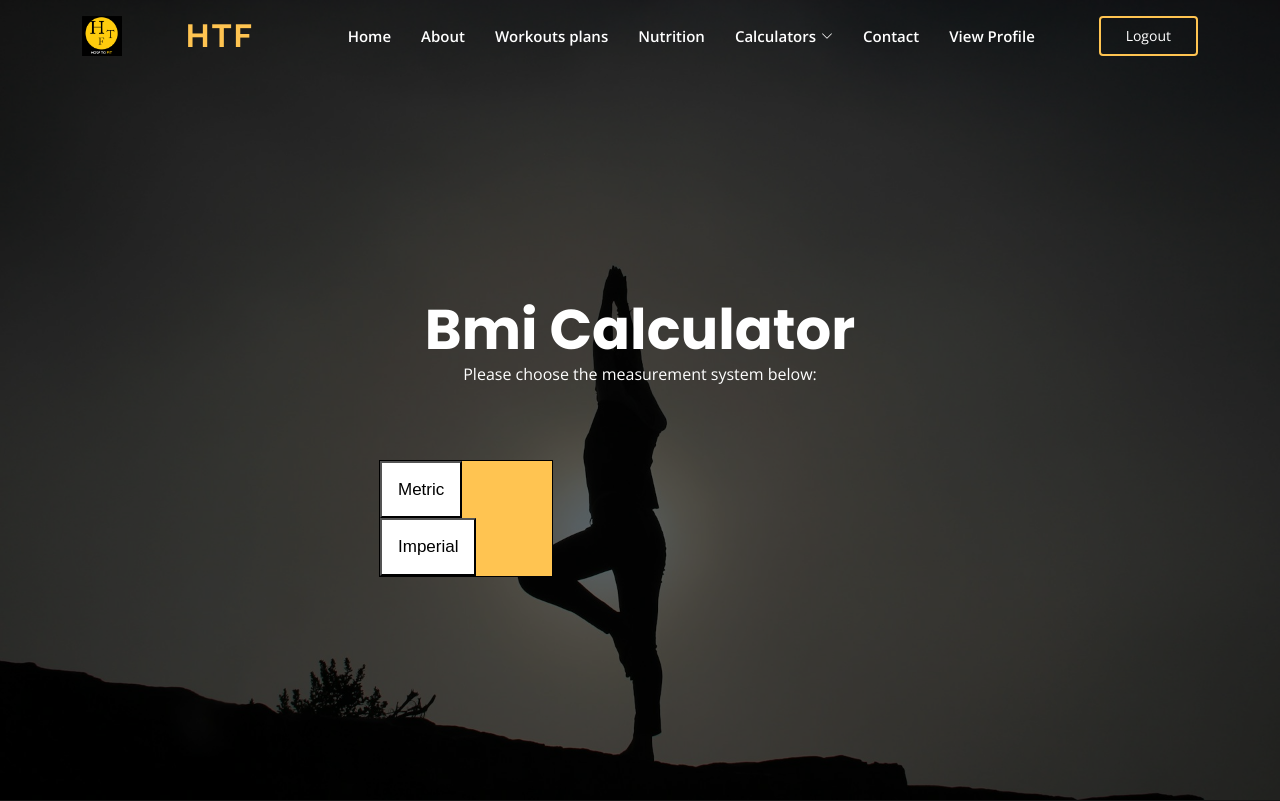
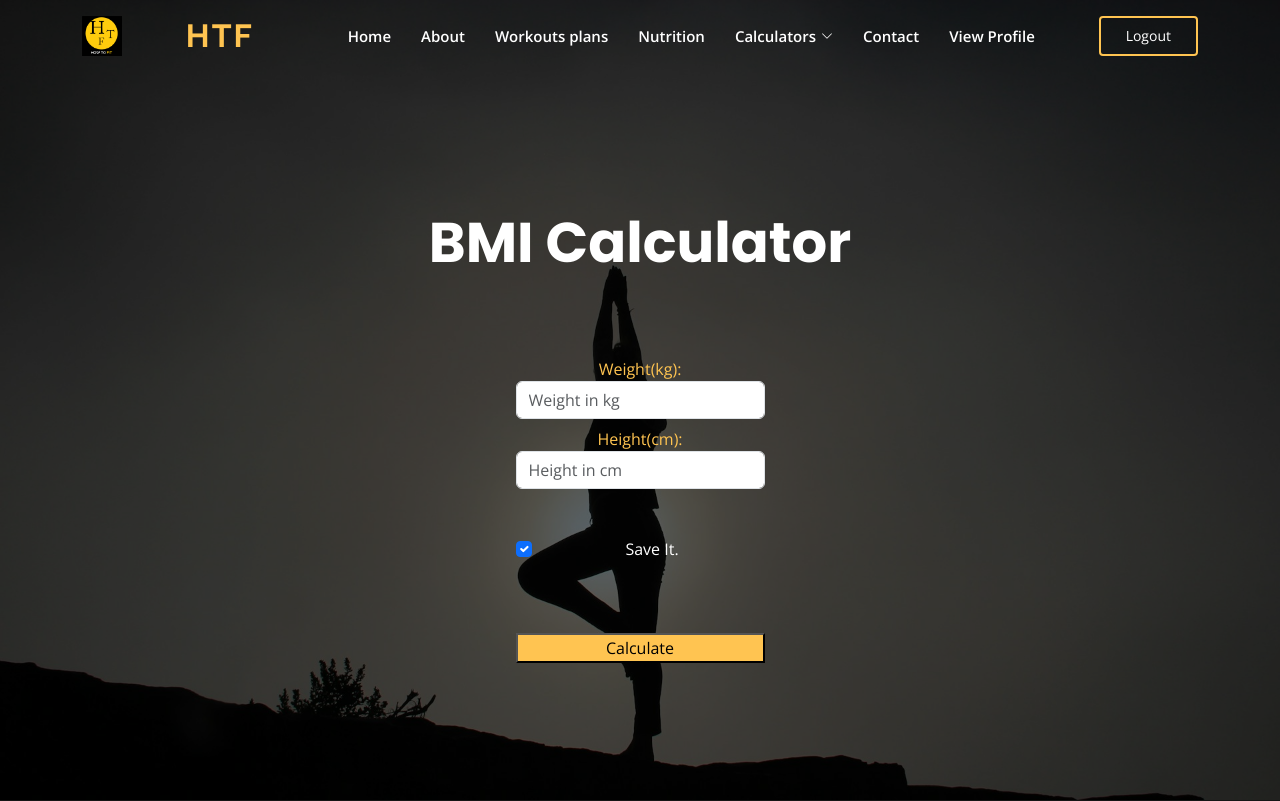
Before and after one commit to vtbossss/htf-fitness-web-application--Django-project, a Django app: page /bmicalculator in a window 1280 px wide. Shown: the top 801 px of the page. Run offline with Django 4.2, Linux system fonts and the light colour scheme; a user stored in the database is signed in; some libraries are stand-ins or nearby versions.

Commit message:
project inhancement

```diff
--- a/htf/auth_app/views.py
+++ b/htf/auth_app/views.py
@@ -43,8 +43,8 @@ def signup(request):
 
 
         try:
-            if(User.objects.get(phone=phone)):
-                messages.warning(request,"Phone number is already taken")
+            if(User.objects.get(username=phone)):
+                messages.warning(request,"username is already taken")
                 return redirect('/signup')
         except Exception as identifier:
             pass
@@ -68,8 +68,6 @@ def signup(request):
 
 
 def dologin(request):
-    if not request.user.is_authenticated:
-        messages.info(request,"Please Login to Continue")
     if(request.method=="POST"):
         phone=request.POST.get("usernumber")
         pass1=request.POST.get("pass1")
@@ -94,18 +92,14 @@ def bcalc(request):
         return redirect('/login')
     if(request.method=='POST'):
 
-        weight_metric=request.POST.get('weight-metric')
-        weight_imperial=request.POST.get('weight-imperial')
-        if weight_metric:
-            weight=float(request.POST.get('weight-metric'))
-            height=float(request.POST.get('height-metric'))
-        elif weight_imperial:
-            weight=round(float(request.POST.get('weight-imperial'))/2.205)
-            height=round((float(request.POST.get('feet'))*30.48+float(request.POST.get("inches"))*2.54)/100)
-        bmi=(weight/(height**2))
+        weight1=float(request.POST.get('weight'))
+        height1=float(request.POST.get('height'))
+        height1=height1/100
+        bmi=(weight1/(height1**2))
         ssave=request.POST.get('save')
         if(ssave=='on'):
-            Bmi.objects.create(user=request.user,weight=weight,height=height,bmi=round(bmi))
+            Bmi.objects.create(user=request.user,weight=weight1,height=height1,bmi=round(bmi))
+
         if bmi < 16:
             state = "Severe Thinness"
         elif bmi > 16 and bmi < 17:
@@ -127,7 +121,7 @@ def bcalc(request):
         context["state"] = state
 
 
-    return render(request,'bmi.html',context)
+    return render(request,'bmi1.html',context)
 def ccalc(request):
 
     context={}
--- /dev/null
+++ b/htf/templates/bmi1.html
@@ -0,0 +1,44 @@
+{% extends "base.html" %}
+{% block title %}BMI calculator{% endblock title %}
+{% block style %}<link rel="stylesheet" href="static/assets/css/style2.css">{% endblock style %}
+
+{% block head %}
+    <h1>BMI Calculator</h1>
+    <div class="container mt-2">
+        <div class="row">
+            <div class="col-md-3"></div>
+            <div class="col-md-6">
+                <form action="/bmicalculator" method="post">
+                    {% csrf_token %}
+                    <div class="form-group">
+                        <label for="weight" style="color:#ffc451;">Weight(kg):</label>
+                        <input type="number" class="form-control mb-2" name="weight" placeholder="Weight in kg" required>
+                    </div>
+                    <div class="form-group">
+                        <label for="height" style="color:#ffc451;">Height(cm):</label>
+                        <input type="number" class="form-control mb-2" name="height" placeholder="Height in cm" required>
+                    </div>
+                    <div class="form-check my-5">
+                        <input class="form-check-input" checked="checked" name="save" value="on" type="checkbox">
+                        <label for="" style='color:white;' class="form-check-label">Save It.</label>
+                    </div>
+
+
+                    <br>
+                    <div class="d-grid gap-2">
+                        <button style="background-color:#ffc451" type="submit">Calculate</button>
+                    </div>
+                </form>
+                {% if bmi %}
+                    <div class="text-center mt-5" style="background-color: white; border: 2px solid black; padding: 20px;">
+                        <h2 style="color:black;">Result</h2>
+                        <br>
+                        <p style="color:black;">Your BMI is {{bmi}} </p>
+                        <p style="color:black;">you lie in {{state}} category</p>
+                    </div>
+                {% endif %}
+            </div>
+            <div class="col-md-3"></div>
+        </div>
+    </div>
+{% endblock head %}
```
Also changed, not shown: htf/templates/index.html (+25 -10 lines), htf/db.sqlite3, 1 other file.
